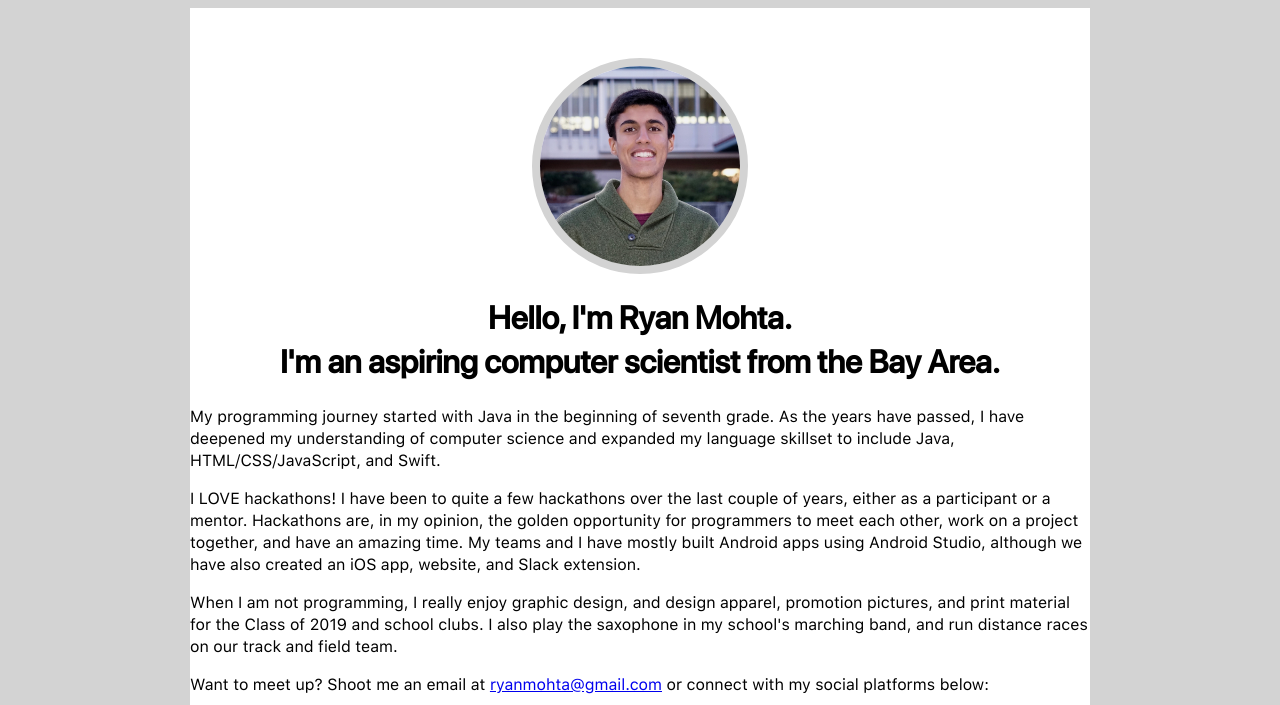
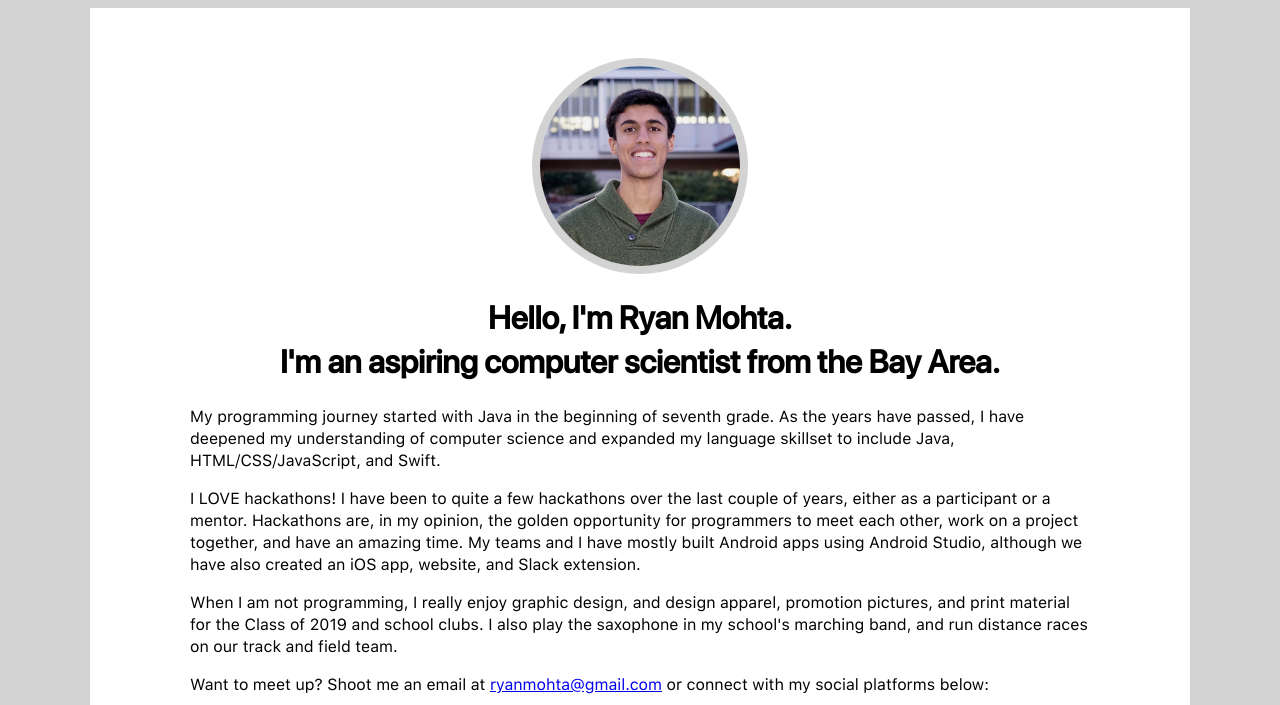
Before and after one commit to ryanmohta/ryanmohta.github.io, a plain HTML site: page index.html in a window 1280 px wide. Shown: the top 705 px of the page. Drawn offline with Linux system fonts and the light colour scheme.

Commit message:
adjusted padding

```diff
--- a/styles.css
+++ b/styles.css
@@ -336,13 +336,14 @@ body {
   font-family: "sf_pro_textregular";
   margin-left: auto;
   margin-right: auto;
-  width: 900px;
+  width: 1100px;
+  padding-top: 0px;
+  padding-bottom: 0px;
 }
 
 #main-div {
   background-color: white;
-  padding-top: 50px;
-  padding-bottom: 50px;
+  padding: 50px 100px 50px 100px;
 }
 
 .img-circle {
```
